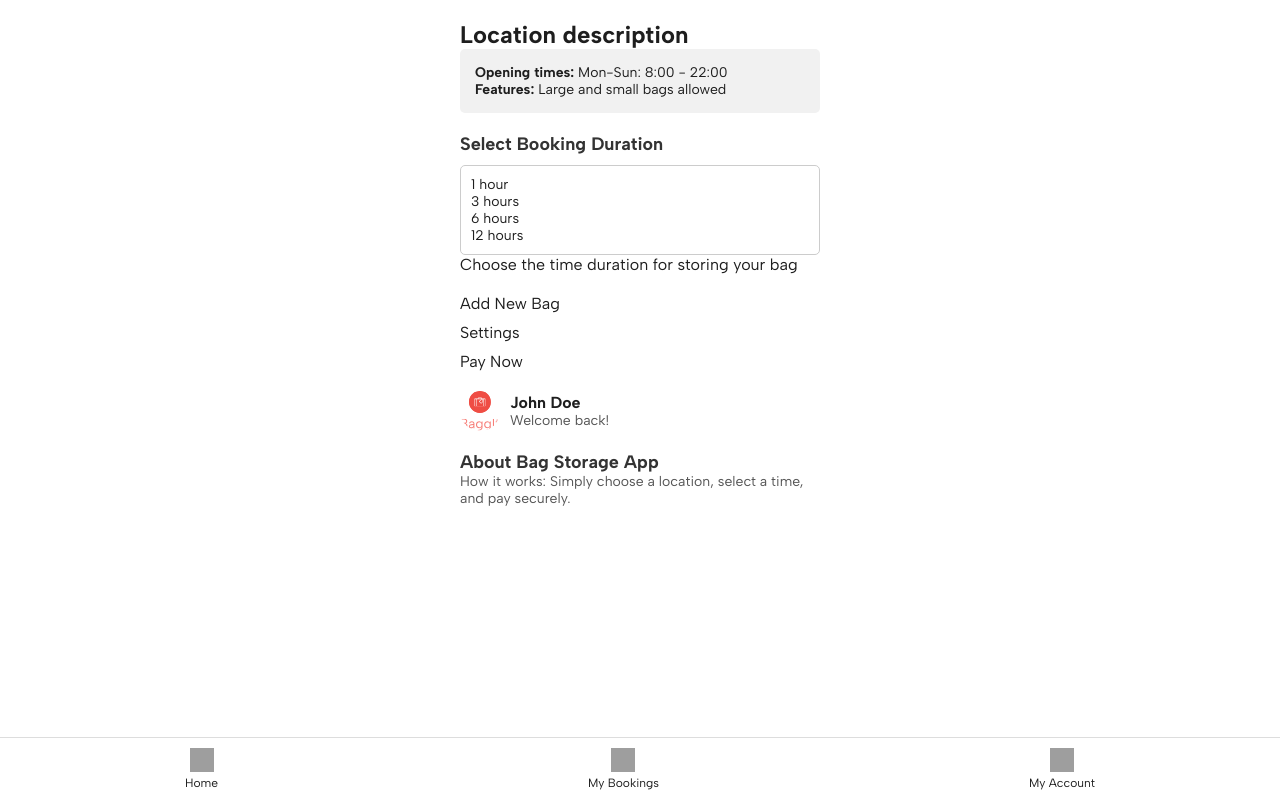
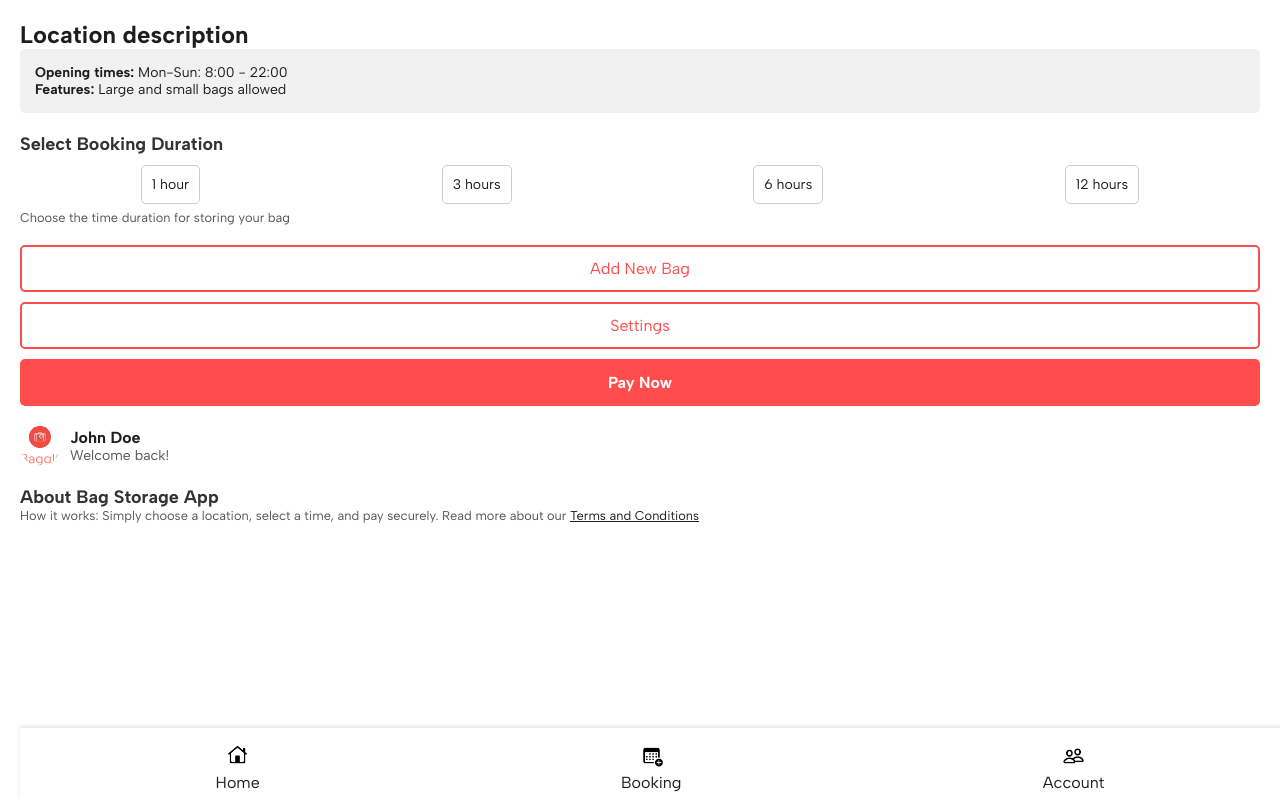
Before and after one commit to SSais/BagIt, a Next.js app in the folder baggit-app/: page /userprofile in a window 1280 px wide. Built offline with nearby package versions, Linux system fonts and the light colour scheme; grey boxes are pictures that could not be loaded.

Commit message:
Terms added and styling almost done

```diff
--- a/baggit-app/src/app/components/Form/Form.jsx
+++ b/baggit-app/src/app/components/Form/Form.jsx
@@ -1,7 +1,7 @@
 'use client'
 
 import { useState } from 'react';
-import { supabase } from '@supabase/supabase-js';
+// import { supabase } from '@supabase/supabase-js';
 import styles from "./form.module.css";
 
 export default function Form() {
--- a/baggit-app/src/app/login/page.module.css
+++ b/baggit-app/src/app/login/login.module.css
@@ -5,7 +5,7 @@
     display: flex;
     justify-content: center;
     align-items: center;
-    height: 10vh;
+    height: 20vh;
     font-family: "Albert Sans", sans-serif;
     color: #ef4d44;
 }
--- a/baggit-app/src/app/login/page.js
+++ b/baggit-app/src/app/login/page.js
@@ -1,5 +1,5 @@
 import Form from "../components/Form/form";
-import styles from "./page.module.css";
+import styles from "./login.module.css";
 import React from 'react';
 
 
--- /dev/null
+++ b/baggit-app/src/app/terms/terms.module.css
@@ -0,0 +1,41 @@
+.termsContainer {
+    max-width: 800px;
+    margin: 40px auto;
+    padding: 30px;
+    font-family: Arial, sans-serif;
+
+  }
+
+  .title {
+    color: #ef4d44;
+  }
+
+  .spacer {
+    margin-bottom: 20px;
+  }
+  .h1, .h2 {
+    color: #333;
+  }
+
+  .section {
+    margin-bottom: 20px;
+    text-align: justify;
+  }
+
+  .ul {
+    list-style: none;
+    padding-left: 4rem;
+  }
+
+  .ul .li {
+    margin-bottom: 10px;
+  }
+
+  .a {
+    color: #007BFF;
+    text-decoration: none;
+  }
+
+  .a:hover {
+    text-decoration: underline;
+  }
--- a/baggit-app/src/app/userprofile/page.js
+++ b/baggit-app/src/app/userprofile/page.js
@@ -1,5 +1,6 @@
 import React from 'react';
 import styles from './userprofile.module.css';
+import Nav from '../components/Navigation/Nav';
 
 const App = () => {
   return (
@@ -16,20 +17,20 @@ const App = () => {
       {/* Select Booking Duration */}
       <div className={styles.bookingDuration}>
         <h3>Select Booking Duration</h3>
-        <div className={styles.bookingDurationOption}>
-          <div className="option">1 hour</div>
-          <div className="option">3 hours</div>
-          <div className="option">6 hours</div>
-          <div className="option">12 hours</div>
+        <div className={styles.bookingDurationContainer}>
+          <div className={styles.bookingDurationOption}>1 hour</div>
+          <div className={styles.bookingDurationOption}>3 hours</div>
+          <div className={styles.bookingDurationOption}>6 hours</div>
+          <div className={styles.bookingDurationOption}>12 hours</div>
         </div>
-        <p>Choose the time duration for storing your bag</p>
+        <p className={styles.bookingText}>Choose the time duration for storing your bag</p>
       </div>
 
       {/* Buttons for Add Bag, Settings, and Pay Now */}
       <div className={styles.buttons}>
-        <div className="button">Add New Bag</div>
-        <div className="button">Settings</div>
-        <div className="button payNow">Pay Now</div>
+        <div className={styles.buttonsButton}>Add New Bag</div>
+        <div className={styles.buttonsButton}>Settings</div>
+        <div className={styles.buttonsPayNow}>Pay Now</div>
       </div>
 
       {/* User Section */}
@@ -46,24 +47,9 @@ const App = () => {
       {/* About Section */}
       <div className={styles.aboutApp}>
         <h3>About Bag Storage App</h3>
-        <p>How it works: Simply choose a location, select a time, and pay securely.</p>
+        <p>How it works: Simply choose a location, select a time, and pay securely. Read more about our <a href='/terms'> Terms and Conditions </a> </p>
       </div>
-
-      {/* Footer */}
-      <div className={styles.footer}>
-        <div className={styles.footerItem}>
-          <img src="/home-icon.png" alt="Home" />
-          <span>Home</span>
-        </div>
-        <div className={styles.footerItem}>
-          <img src="/bookings-icon.png" alt="My Bookings" />
-          <span>My Bookings</span>
-        </div>
-        <div className={styles.footerItem}>
-          <img src="/account-icon.png" alt="My Account" />
-          <span>My Account</span>
-        </div>
-      </div>
+    <Nav />
     </div>
   );
 };
--- a/baggit-app/src/app/userprofile/userprofile.module.css
+++ b/baggit-app/src/app/userprofile/userprofile.module.css
@@ -1,12 +1,6 @@
-.body {
-    margin: 0;
-    padding: 0;
-    font-family: 'Arial', sans-serif;
-    background-color: #f4f4f4; /* Light grey background */
-  }
+
 
   .container {
-    max-width: 400px;
     margin: auto;
     padding: 20px;
     background-color: white;
@@ -41,7 +35,7 @@
     margin-bottom: 10px;
   }
 
-  .bookingDuration .options {
+  .bookingDurationContainer {
     display: flex;
     justify-content: space-around;
   }
@@ -56,8 +50,14 @@
     transition: background-color 0.3s ease;
   }
 
-  .bookingDuration .option:hover {
+  .bookingDurationOption:hover {
     background-color: #f1f1f1;
+  }
+
+  .bookingText {
+    margin-top: 0.4rem;
+    color: #555;
+    font-size: 0.8rem;
   }
 
   .buttons {
@@ -66,7 +66,7 @@
     gap: 10px;
   }
 
-  .buttons .button {
+  .buttonsButton {
     padding: 12px;
     font-size: 16px;
     text-align: center;
@@ -78,18 +78,25 @@
     transition: all 0.3s ease;
   }
 
-  .buttons .button:hover {
+  .buttonsButton:hover {
     background-color: #ff4d4d;
     color: white;
   }
 
-  .buttons .pay-now {
+  .buttonsPayNow {
+    padding: 12px;
+    font-size: 16px;
+    text-align: center;
+    border: 2px solid #ff4d4d;
+    border-radius: 5px;
     background-color: #ff4d4d;
     color: white;
+    cursor: pointer;
+    transition: all 0.3s ease;
     font-weight: bold;
   }
 
-  .buttons .payNow:hover {
+  .buttonsPayNow:hover {
     background-color: #e60000;
   }
 
@@ -124,39 +131,20 @@
     margin-top: 20px;
   }
 
+  .aboutApp img {
+    width: 40px;
+    height: 40px;
+    margin-right: 10px;
+  }
+
   .aboutApp h3 {
     font-size: 18px;
     color: #333;
+    margin: 0;
   }
 
   .aboutApp p {
-    font-size: 14px;
+    margin: 0;
+    font-size: 0.8rem;
     color: #555;
   }
-
-  .footer {
-    position: fixed;
-    bottom: 0;
-    left: 0;
-    right: 0;
-    background-color: white;
-    border-top: 1px solid #ddd;
-    display: flex;
-    justify-content: space-around;
-    padding: 10px 0;
-  }
-
-  .footer .footerItem {
-    text-align: center;
-    color: #555;
-  }
-
-  .footer .footerItem img {
-    width: 24px;
-    height: 24px;
-  }
-
-  .footer .footerItem span {
-    display: block;
-    font-size: 12px;
-  }
```
Also changed, not shown: baggit-app/src/app/components/Form/Form.module.css (+4 -20 lines), baggit-app/src/app/loginform/loginform.module.css (+10 -9 lines), baggit-app/src/app/terms/page.jsx (added, +120 -0 lines), baggit-app/public/favicon.ico.svg (added).
